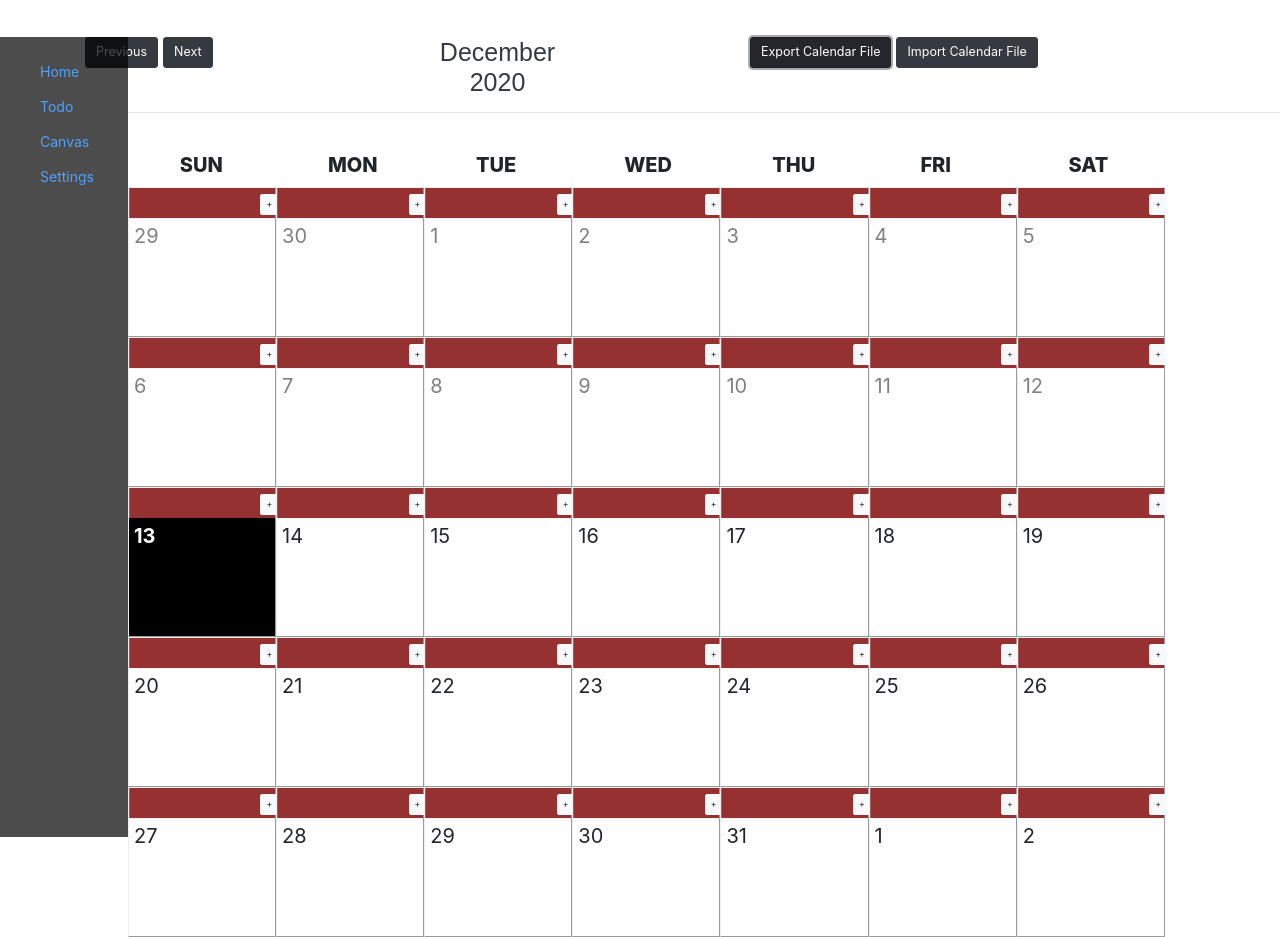
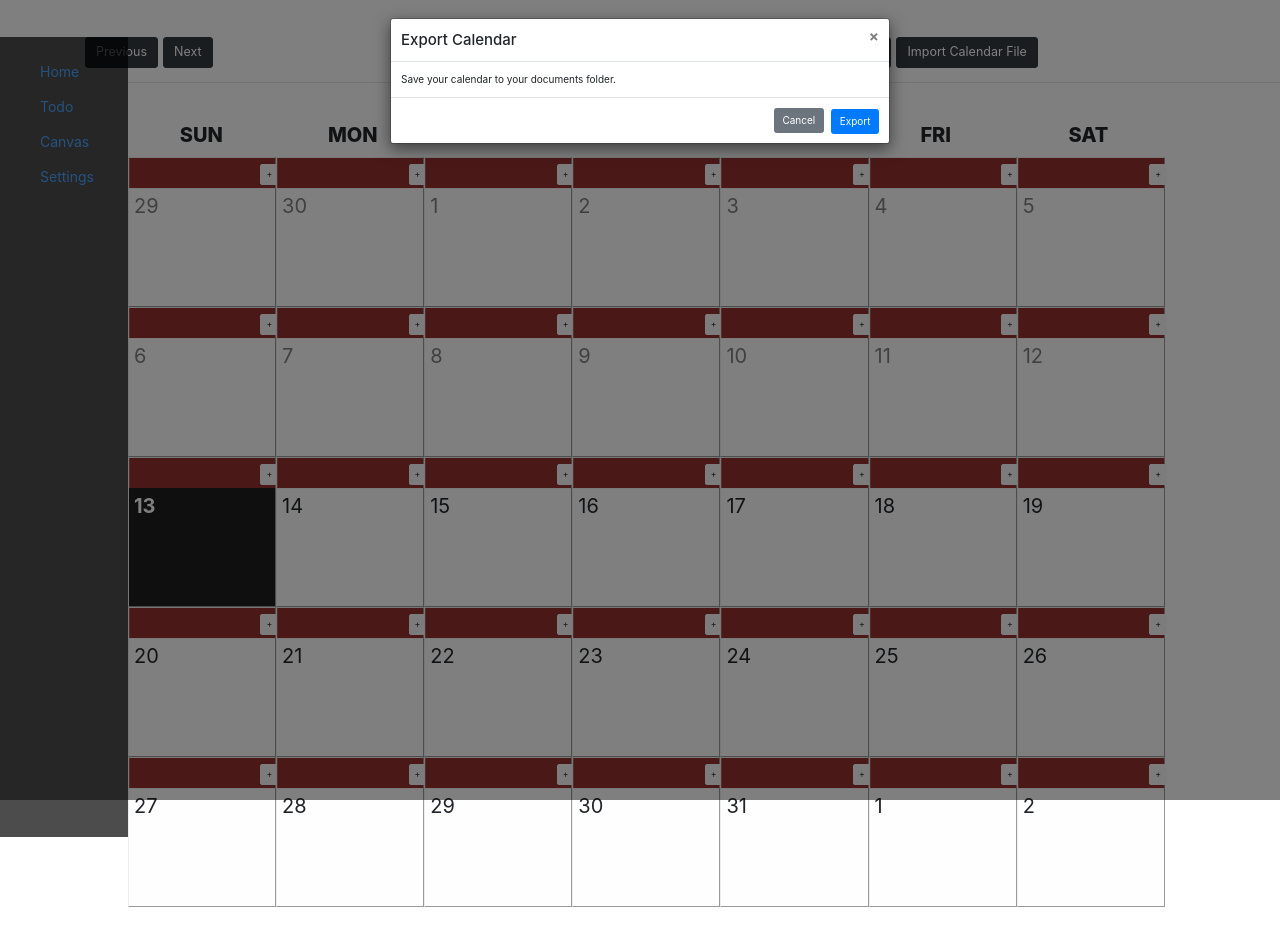
Before and after one commit to pez036/organelle, a React (Create React App) app in the folder client/: page /calendar in a window 1280 px wide. Both pictures are taken after a click on the button "Export Calendar File". After the commit the page ends 907 px from the top, so only its background shows below. Built offline with nearby package versions, Linux system fonts and the light colour scheme; no server answers.

Commit message:
Added more functionality to calendar

```diff
--- a/client/src/components/calendar/monthandyear.js
+++ b/client/src/components/calendar/monthandyear.js
@@ -8,11 +8,12 @@ import React, { useState, useEffect } from 'react';
 import Container from 'react-bootstrap/Container';
 import Row from 'react-bootstrap/Row';
 import Col from 'react-bootstrap/Col';
-import Button from 'react-bootstrap/Button';
+import ButtonToolbar from 'react-bootstrap/ButtonToolbar';
+import { Button, Modal } from 'react-bootstrap';
+
 import '../calendar/cssFiles/monthandyear.css';
-import Popover from 'react-bootstrap/Popover';
-import ButtonToolbar from 'react-bootstrap/ButtonToolbar';
-import 'bootstrap/dist/css/bootstrap.min.css';
+
+
 
 import moment from 'moment';
 import days from '../calendar/days';
@@ -22,6 +23,17 @@ export default function MonthandYear() {
 
 /*needs to be fixed - might take up a lot of data*/
 const [myValue, setmyValue] = useState(moment());
+
+const [show, setShow] = useState(false);
+const handleClose = () => setShow(false);
+const handleShow = () => setShow(true);
+
+const [myShow, setmyShow] = useState(false);
+const handlemyClose = () => setmyShow(false);
+const handlemyShow = () => setmyShow(true);
+
+
+const onChangeHandler = (event) => {console.log(event.target.files[0]);}
 
 useEffect(() => {
   days(myValue);
@@ -35,9 +47,13 @@ function currYear(){
   return myValue.format("YYYY");
 }
 
+
 return (
 
     <div>
+
+
+
       <Container>
       <Row>
       <Col xl={2}>
@@ -49,19 +65,79 @@ return (
         <Col xl={5}>
         <h1 class="text-dark" align ="center">
         <div>
-        {currMonthName()} </div>
-        <div>   </div>
-        <div> {currYear()}</div>
+        {currMonthName()}     {currYear()}</div>
         </h1>
         </Col>
         <Col xl={5}>
           <ButtonToolbar>
-          <Button variant="dark" size="lg">Export Calendar File</Button>
-          <Button variant="dark" size="lg">Import Calendar File</Button>
+          <Button variant="dark" size="lg" onClick={handleShow}>Export Calendar File</Button>
+          <Button variant="dark" size="lg" onClick={handlemyShow}>
+              Import Calendar File
+          </Button>
+          <div>
+            <Modal
+                 show={myShow}
+                 onHide={handlemyClose}
+                 backdrop="static"
+                 keyboard={false}
+                 animation={false}
+                 >
+
+            <Modal.Header closeButton>
+                <Modal.Title>
+                  Import Calendar
+                  </Modal.Title>
+                  </Modal.Header>
+                  <Modal.Body>
+              Import your calendar to your documents folder.
+            </Modal.Body>
+            <Modal.Footer>
+              <Button variant="secondary" onClick={handlemyClose} size="lg">
+                Cancel
+              </Button>
+              <Button variant="primary" size="md">
+                  <input type="file" name ="file" onChange={onChangeHandler}/>
+              </Button>
+            </Modal.Footer>
+          </Modal>
+
+          </div>
+
+          <div>
+          <Modal
+                 show={show}
+                 onHide={handleClose}
+                 backdrop="static"
+                 keyboard={false}
+                 animation={false}
+          >
+
+          <Modal.Header closeButton>
+              <Modal.Title>
+              Export Calendar
+              </Modal.Title>
+          </Modal.Header>
+            <Modal.Body>
+              Save your calendar to your documents folder.
+            </Modal.Body>
+            <Modal.Footer>
+              <Button variant="secondary" onClick={handleClose}>
+                Cancel
+              </Button>
+              <Button variant="primary">
+                Export
+              </Button>
+            </Modal.Footer>
+          </Modal>
+          </div>
           </ButtonToolbar>
+
         </Col>
       </Row>
       </Container>
+
+
+
     </div>
 );
 
--- a/client/src/components/layout/calendar.css
+++ b/client/src/components/layout/calendar.css
@@ -90,7 +90,7 @@
 }
 
 .calendar .day div.selected {
-  background-color: black;
+  background-color: #1E1E1E;
   color: var(--white);
   font-weight: bold;
   width: 100%;
```
